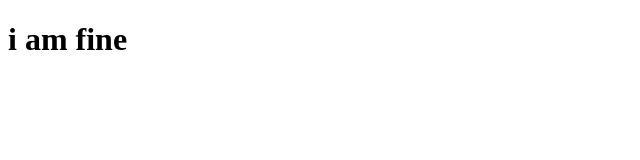
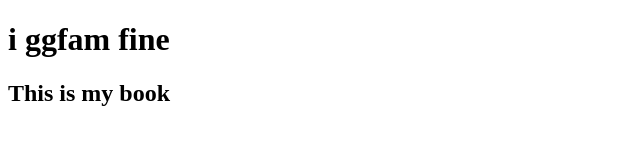
Before and after one commit to Abhishekla311/GENAI-AGENTICAI, a plain HTML site: page index.html in a window 1280 px wide. Shown: the whole page, without its empty margins (0-640 px from the left). Drawn offline with Linux system fonts and the light colour scheme.

Commit message:
fixed at last

```diff
--- a/index.html
+++ b/index.html
@@ -6,6 +6,7 @@
     <title>Document</title>
 </head>
 <body>
-    <h1>i am fine</h1>
+    <h1>i ggfam fine</h1>
+    <h2>This is my book</h2>
 </body>
 </html>
```
